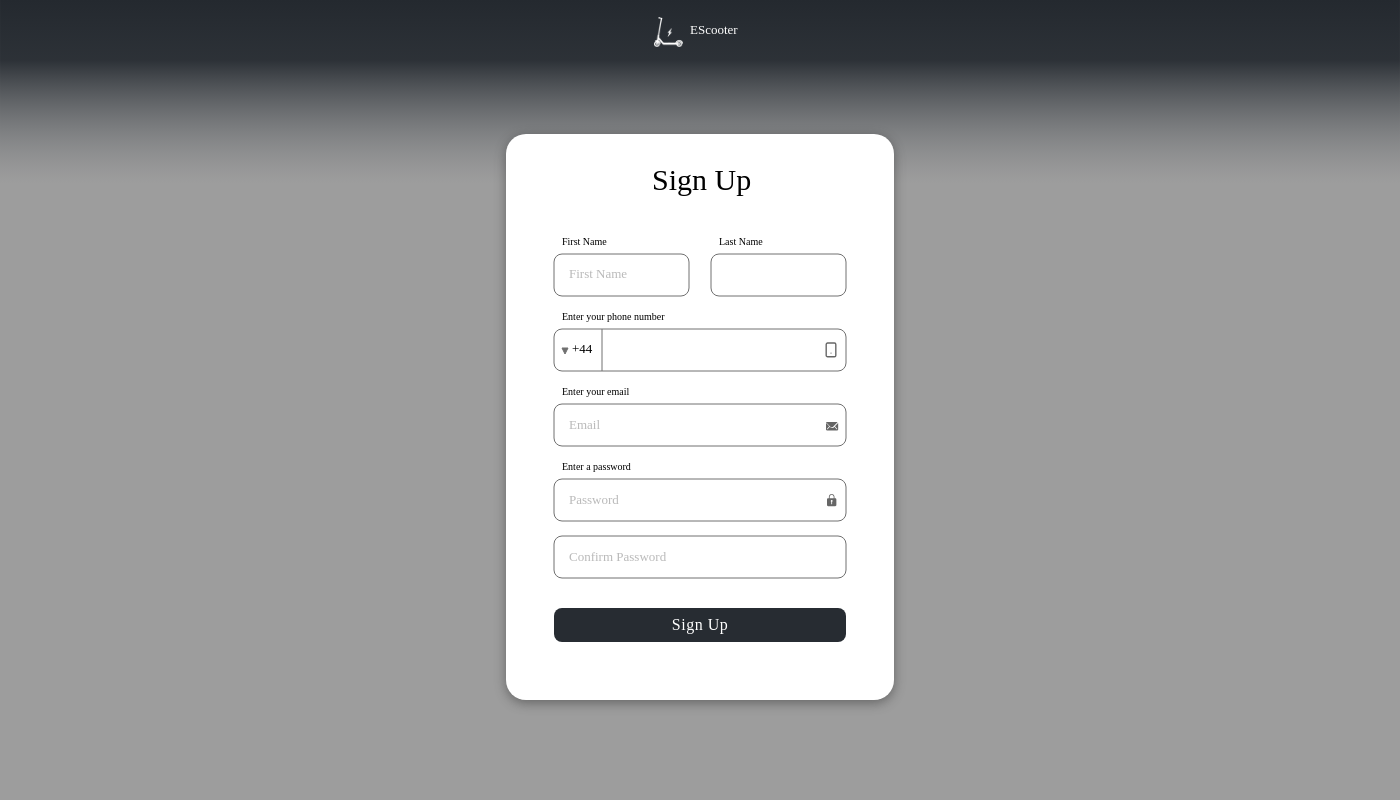
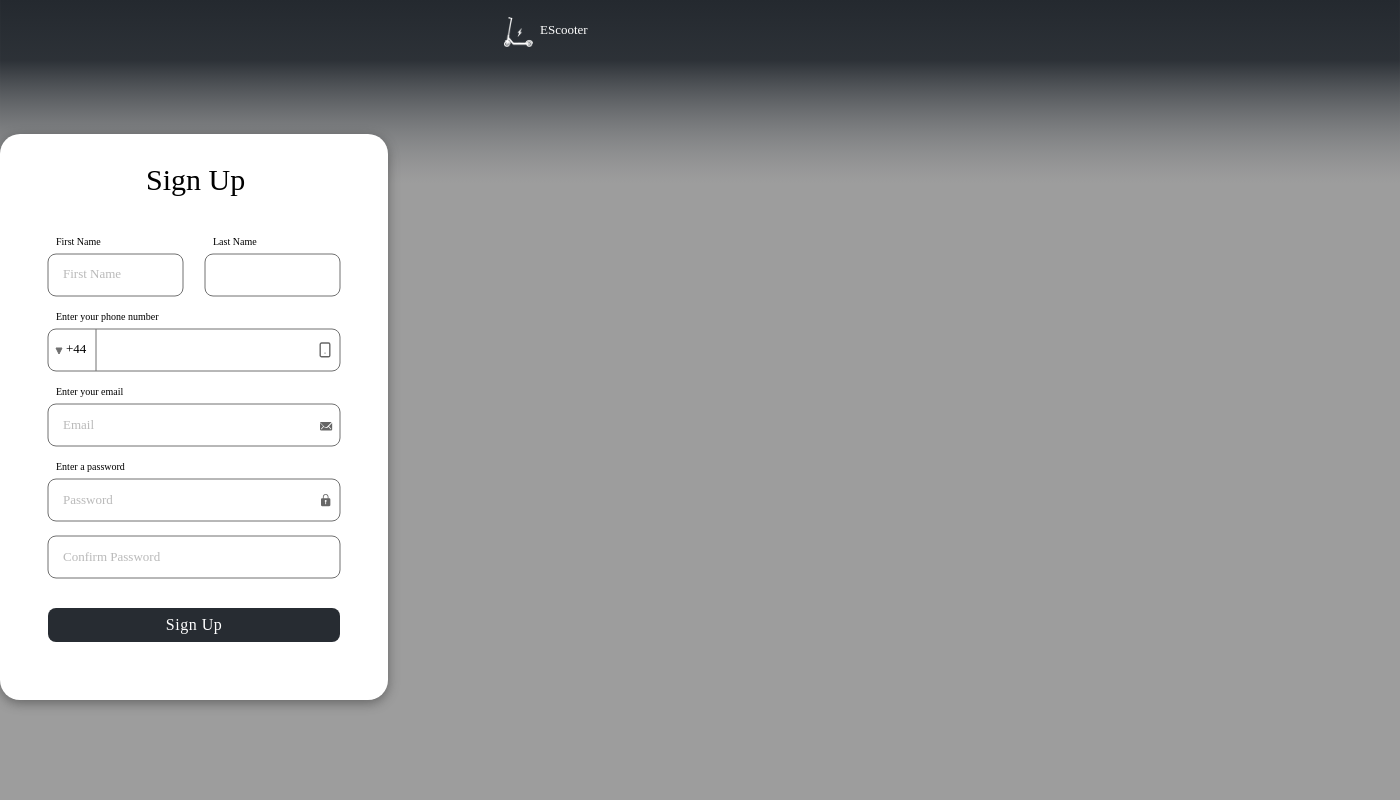
Before and after one commit to Maverick-Low/E-Scooter-Website, a Flask app: page /register in a window 1400 px wide. Run offline with Flask 2, Linux system fonts and the light colour scheme.

Commit message:
signup page responsiveness complete

```diff
--- a/app/static/Signup.css
+++ b/app/static/Signup.css
@@ -15,8 +15,8 @@
 }
 #Website_Sign_up__1 {
 	position: absolute;
-	width: 1400px;
-	height: 800px;
+	width: 100%;
+	height: 100%;
 	background-color: rgba(255,255,255,1);
 	overflow: hidden;
 	--web-view-name: Website Sign up – 1;
@@ -30,14 +30,14 @@
 .Rectangle_666 {
 	position: absolute;
 	overflow: visible;
-	width: 1400px;
-	height: 800px;
+	width: 100%;
+	height: 100%;
 	left: 0px;
 	top: 0px;
 }
 #Header {
 	position: absolute;
-	width: 1400px;
+	width: 100%;
 	height: 183.365px;
 	left: 0px;
 	top: 0px;
@@ -45,7 +45,7 @@
 }
 #Header_-_Desktop {
 	position: absolute;
-	width: 1400px;
+	width: 100%;
 	height: 183.365px;
 	left: 0px;
 	top: 0px;
@@ -57,17 +57,25 @@
 .base_n {
 	overflow: visible;
 	position: absolute;
-	width: 1400px;
+	width: 100%;
 	height: 183.365px;
 	left: 0px;
 	top: 0px;
 	transform: matrix(1,0,0,1,0,0);
 }
+.container{
+	position:absolute;
+	overflow: visible;
+	width: 406px;
+	height: 100%;
+	left: calc(50% - 194.5px);
+	top: 0px;
+}
 #Group_6 {
 	position: absolute;
 	width: 92px;
 	height: 30px;
-	left: 654px;
+	left: 36%;
 	top: 17px;
 	overflow: visible;
 }
@@ -103,11 +111,11 @@
 }
 .Rectangle_667 {
 	filter: drop-shadow(0px 3px 6px rgba(39, 39, 39, 0.471));
-	position: absolute;
+	position: relative;
 	overflow: visible;
 	width: 406px;
 	height: 584px;
-	left: 506px;
+	left: 0px;
 	top: 134px;
 }
 input[type=text], input[type=password]{
@@ -127,7 +135,7 @@ input[type=text], input[type=password]{
 	outline: none;
 }
 #Sign_Up {
-	left: 652px;
+	left: 146px;
 	top: 163px;
 	position: absolute;
 	overflow: visible;
@@ -144,7 +152,7 @@ input[type=text], input[type=password]{
 	position: absolute;
 	width: 292px;
 	height: 34px;
-	left: 554px;
+	left: 48px;
 	top: 609px;
 	overflow: visible;
 }
@@ -160,7 +168,7 @@ input[type=text], input[type=password]{
 	position: absolute;
 	width: 292px;
 	height: 60px;
-	left: 554px;
+	left: 48px;
 	top: 461px;
 	overflow: visible;
 }
@@ -277,7 +285,7 @@ input[type=text], input[type=password]{
 	position: absolute;
 	width: 292px;
 	height: 60px;
-	left: 554px;
+	left: 48px;
 	top: 386px;
 	overflow: visible;
 }
@@ -373,7 +381,7 @@ input[type=text], input[type=password]{
 	position: absolute;
 	width: 292px;
 	height: 60px;
-	left: 554px;
+	left: 48px;
 	top: 311px;
 	overflow: visible;
 }
@@ -540,7 +548,7 @@ input[type=text], input[type=password]{
 	position: absolute;
 	width: 135px;
 	height: 60px;
-	left: 554px;
+	left: 48px;
 	top: 236px;
 	overflow: visible;
 }
@@ -604,7 +612,7 @@ input[type=text], input[type=password]{
 	position: absolute;
 	width: 135px;
 	height: 60px;
-	left: 711px;
+	left: 205px;
 	top: 236px;
 	overflow: visible;
 }
```
